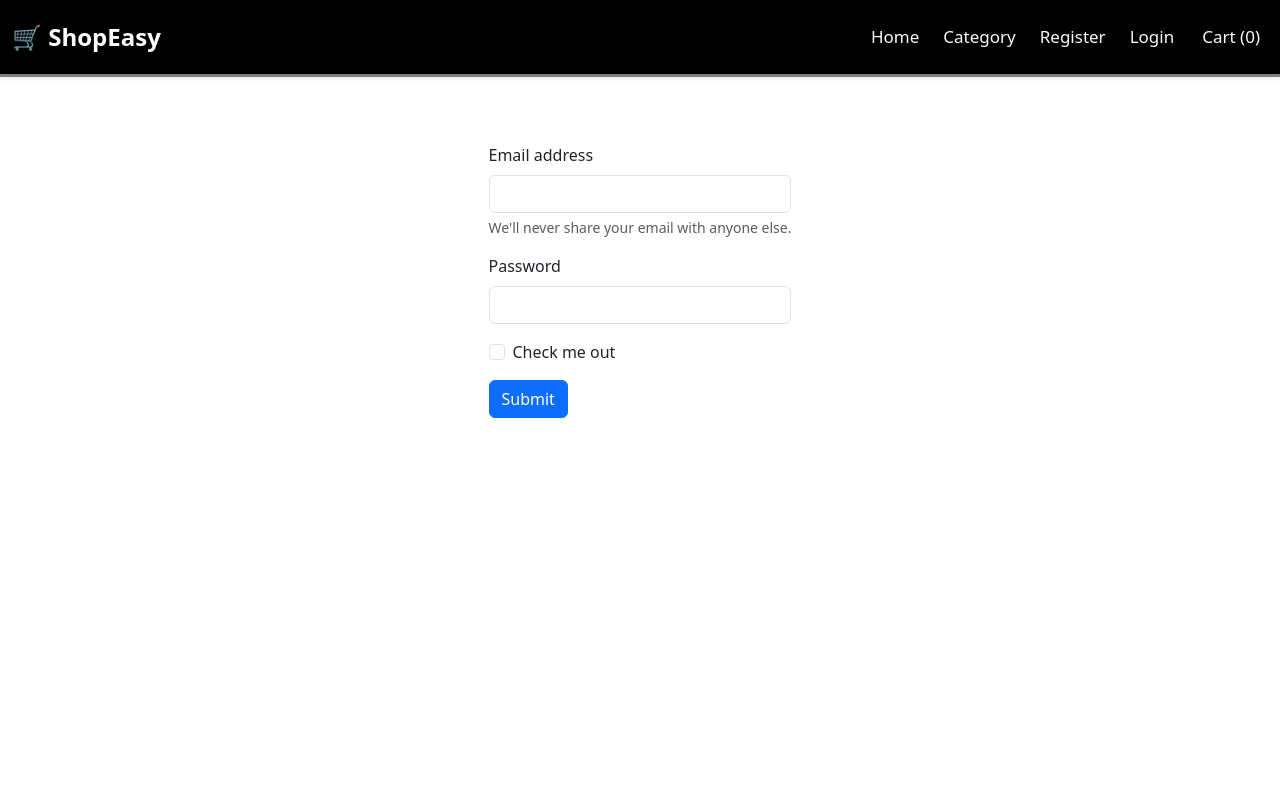
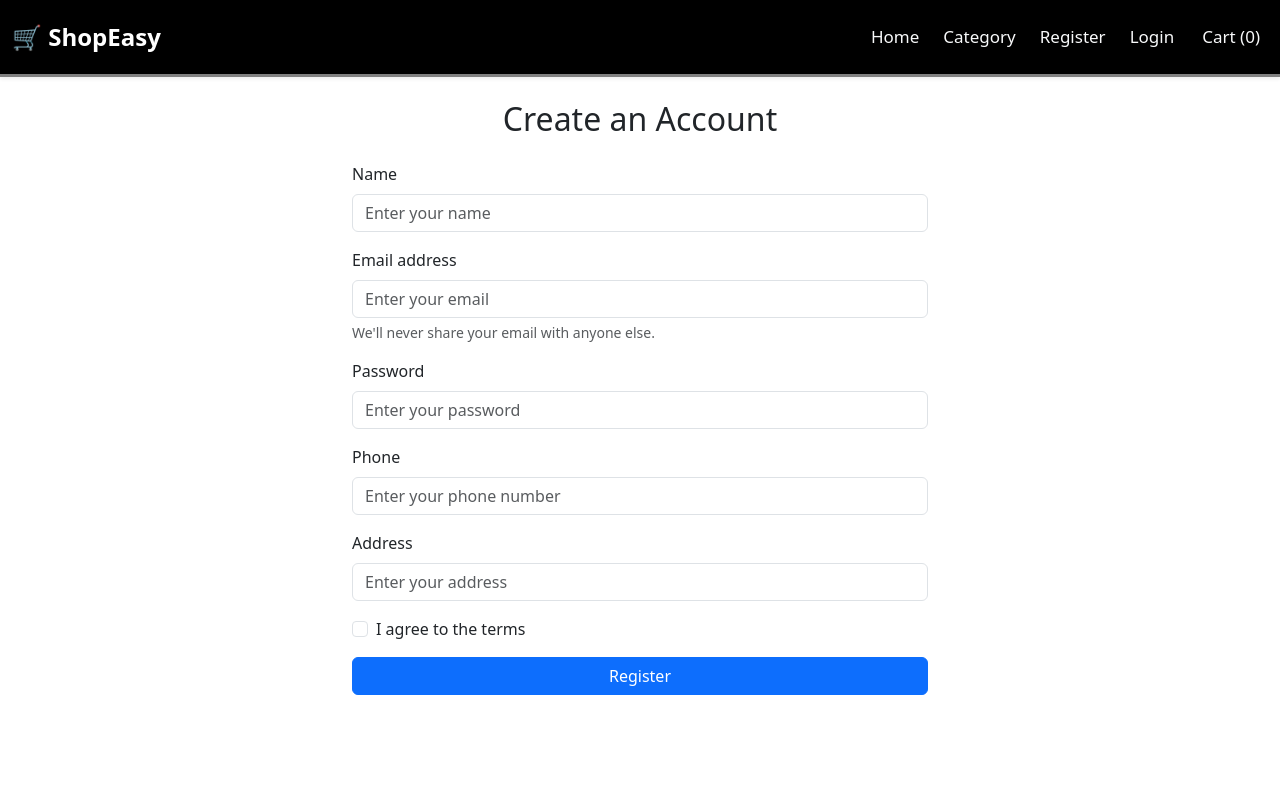
Before and after one commit to sannya07/ShopEasy, a React (Vite) app in the folder frontend/: page /register in a window 1280 px wide. Shown: the top 800 px of the page. Built offline with nearby package versions, Linux system fonts and the light colour scheme.

Commit message:
started register

```diff
--- a/frontend/package.json
+++ b/frontend/package.json
@@ -10,11 +10,14 @@
     "preview": "vite preview"
   },
   "dependencies": {
+    "axios": "^1.8.4",
+    "cors": "^2.8.5",
     "react": "^19.0.0",
     "react-dom": "^19.0.0",
     "react-helmet": "^6.1.0",
     "react-icons": "^5.5.0",
-    "react-router-dom": "^7.5.0"
+    "react-router-dom": "^7.5.0",
+    "react-toastify": "^11.0.5"
   },
   "devDependencies": {
     "@eslint/js": "^9.21.0",
--- a/frontend/src/App.jsx
+++ b/frontend/src/App.jsx
@@ -8,6 +8,7 @@ import Contact from './pages/Contact'
 import Policy from './pages/Policy'
 import PageNotFound from './pages/PageNotFound'
 import Register from './pages/Auth/Register'
+
 
 function App() {
   const [count, setCount] = useState(0)
--- a/frontend/src/components/Layout/Layout.jsx
+++ b/frontend/src/components/Layout/Layout.jsx
@@ -2,6 +2,8 @@ import React from 'react'
 import Header from './Header'
 import Footer from './Footer'
 import {Helmet} from 'react-helmet'
+import { ToastContainer} from 'react-toastify';
+
 const Layout = ({children,title,description,keywords,author}) => {
   return (
     <>
@@ -14,6 +16,7 @@ const Layout = ({children,title,description,keywords,author}) => {
     </Helmet>
     <Header/>
     <main style={{minHeight: '100vh'}}>
+    <ToastContainer />
     {children}
     </main>
     <Footer/>
--- a/frontend/src/pages/Auth/Register.jsx
+++ b/frontend/src/pages/Auth/Register.jsx
@@ -1,44 +1,108 @@
-import React from 'react'
-import Layout from '../../components/Layout/Layout'
+import React,{useState} from 'react';
+import Layout from '../../components/Layout/Layout';
+import { toast } from 'react-toastify';
+const Register = () => {
 
-const Register = () => {
+  const [name,setName]=useState("")
+  const [email,setEmail]=useState("")
+  const [password,setPassword]=useState("")
+  const [phone,setPhone]=useState("")
+  const [address,setAddress]=useState("")
+
+  // form function
+  const handleSubmit=(e)=>{
+    e.preventDefault()
+    console.log(name,email,password,address,phone)
+    toast.success('Registerd Successfully')
+  }
   return (
-    <Layout title='Register | ShopEasy'>
-      <div className="register">
-        <form>
+    <Layout title="Register | ShopEasy">
+      <div className="container" style={{ marginTop: '100px', maxWidth: '600px' }}>
+        <h2 className="text-center mb-4">Create an Account</h2>
+        <form onSubmit={handleSubmit}>
           <div className="mb-3">
-            <label htmlFor="exampleInputEmail1" className="form-label">Email address</label>
+            <label htmlFor="inputName" className="form-label">Name</label>
+            <input
+              type="text"
+              value={name}
+              onChange={(e)=>setName(e.target.value)}
+              className="form-control"
+              id="inputName"
+              placeholder="Enter your name"
+              required
+            />
+          </div>
+
+          <div className="mb-3">
+            <label htmlFor="inputEmail" className="form-label">Email address</label>
             <input
               type="email"
+              value={email}
+              onChange={(e)=>setEmail(e.target.value)}
               className="form-control"
-              id="exampleInputEmail1"
+              id="inputEmail"
               aria-describedby="emailHelp"
+              placeholder="Enter your email"
+              required
             />
             <div id="emailHelp" className="form-text">
               We'll never share your email with anyone else.
             </div>
           </div>
+
           <div className="mb-3">
-            <label htmlFor="exampleInputPassword1" className="form-label">Password</label>
+            <label htmlFor="inputPassword" className="form-label">Password</label>
             <input
               type="password"
+              value={password}
+              onChange={(e)=>setPassword(e.target.value)}
               className="form-control"
-              id="exampleInputPassword1"
+              id="inputPassword"
+              placeholder="Enter your password"
+              required
             />
           </div>
+
+          <div className="mb-3">
+            <label htmlFor="inputPhone" className="form-label">Phone</label>
+            <input
+              type="text"
+              value={phone}
+              onChange={(e)=>setPhone(e.target.value)}
+              className="form-control"
+              id="inputPhone"
+              placeholder="Enter your phone number"
+              required
+            />
+          </div>
+
+          <div className="mb-3">
+            <label htmlFor="inputAddress" className="form-label">Address</label>
+            <input
+              type="text"
+              value={address}
+              onChange={(e)=>setAddress(e.target.value)}
+              className="form-control"
+              id="inputAddress"
+              placeholder="Enter your address"
+              required
+            />
+          </div>
+
           <div className="mb-3 form-check">
             <input
               type="checkbox"
               className="form-check-input"
-              id="exampleCheck1"
+              id="termsCheck"
             />
-            <label className="form-check-label" htmlFor="exampleCheck1">Check me out</label>
+            <label className="form-check-label" htmlFor="termsCheck">I agree to the terms</label>
           </div>
-          <button type="submit" className="btn btn-primary">Submit</button>
+
+          <button type="submit" className="btn btn-primary w-100">Register</button>
         </form>
       </div>
     </Layout>
-  )
-}
+  );
+};
 
-export default Register
+export default Register;
```
Also changed, not shown: 1 other file (tests, documents, lock files or other folders).
